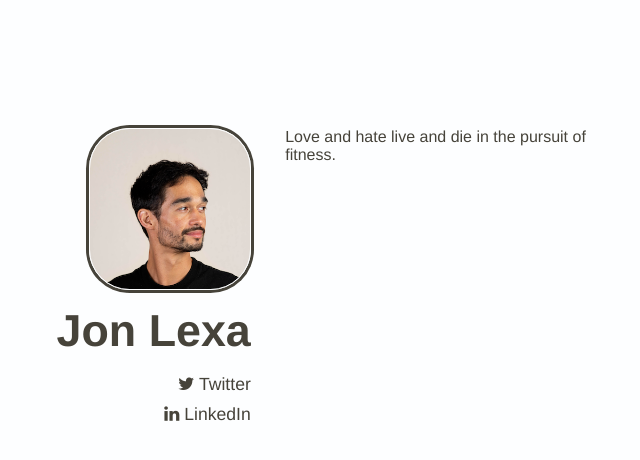
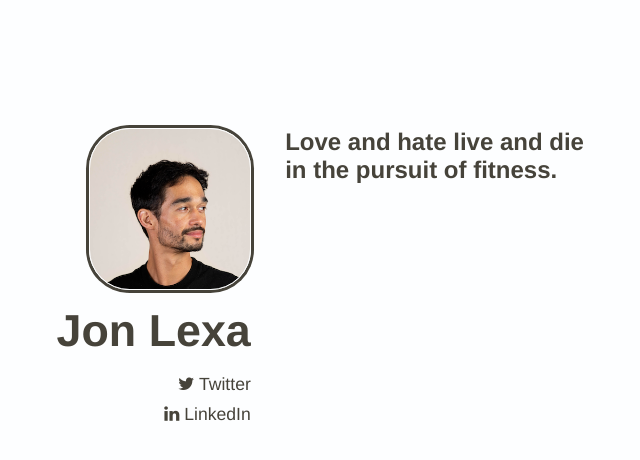
Before and after one commit to Yokomeshi/landingPage, a Jekyll site: the page built from index.html, in a window 1280 px wide. Shown: the top 460 px of the page, without its empty margins (382-1022 px from the left). Built offline with Jekyll 4.4.1, drawn with Linux system fonts in a browser that asks for light colours; nearby versions of some CDN libraries.

```diff
--- a/_includes/content.html
+++ b/_includes/content.html
@@ -1 +1 @@
-<h3>Love and hate live and die in the pursuit of fitness.</h3>
+<h2>Love and hate live and die in the pursuit of fitness.</h2>
```
